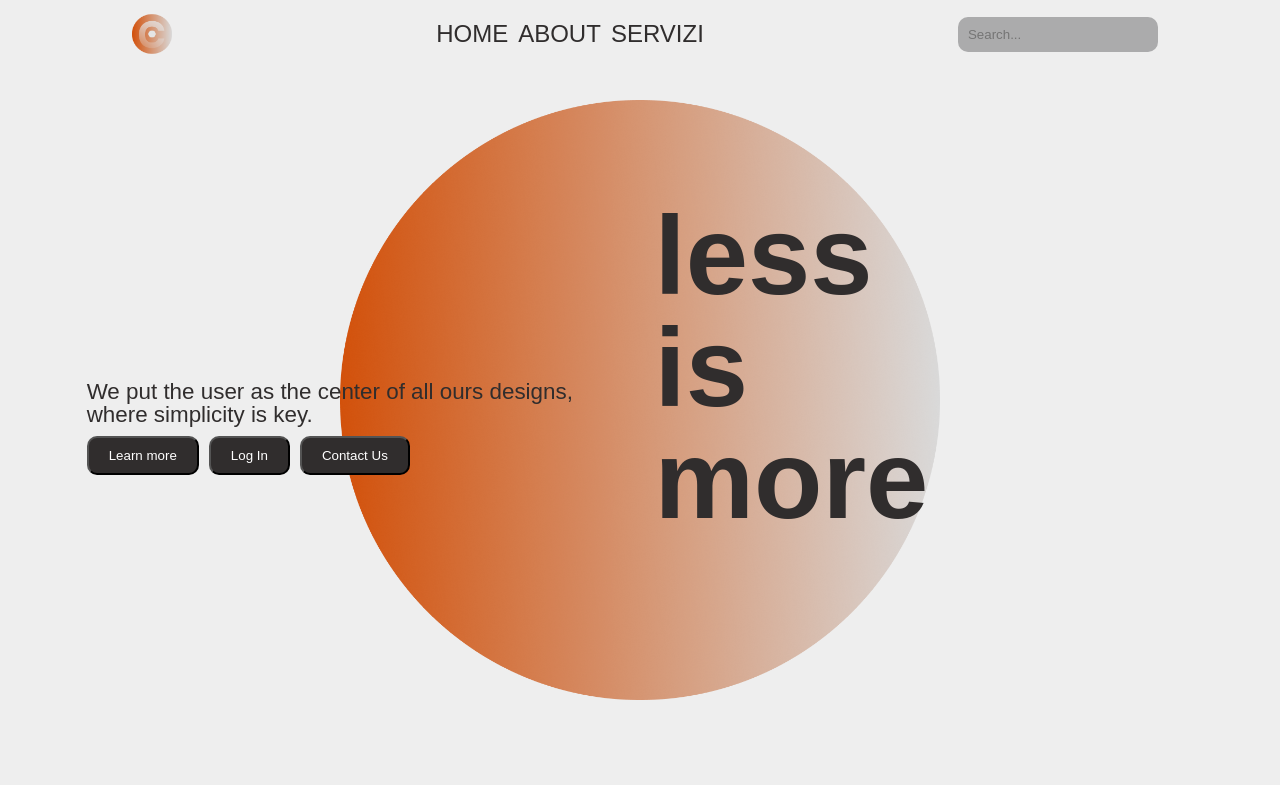
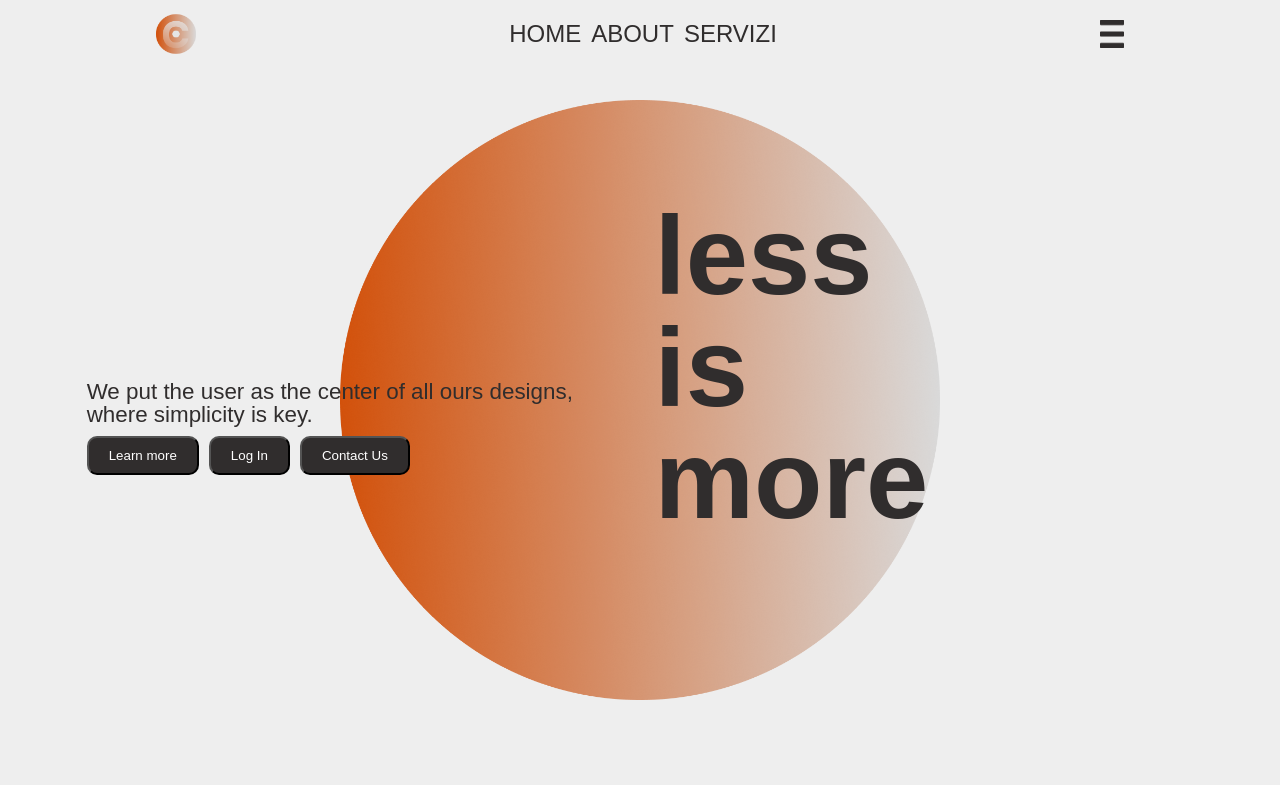
Before and after one commit to Jovelasirot/U2-W2-D3, a plain HTML site: page index.html in a window 1280 px wide. Shown: the top 785 px of the page. Drawn offline with Linux system fonts and the light colour scheme; a web font is replaced by a local one.

Commit message:
minor fixes

```diff
--- a/assets/scss/partials/_nav.scss
+++ b/assets/scss/partials/_nav.scss
@@ -13,6 +13,7 @@ nav{
     ul{
       @include centery;
       padding: 10px 20px;
+
       li{
         margin-right: 10px;
         a{
@@ -40,3 +41,8 @@ nav{
 
     }
   }
+
+  .burger{
+    width: 5%;
+    padding: 20px 20px;
+  }
--- a/index.html
+++ b/index.html
@@ -15,15 +15,7 @@
           <li><a href="#">About</a></li>
           <li><a href="#">Servizi</a></li>
         </ul>
-        <div class="search-container">
-          <form action="#" method="get">
-            <input
-              type="text"
-              class="search-input"
-              name="search"
-              placeholder="Search..."
-            />
-          </form>
+      <img src="./assets/img/burger.png" alt="menu" class="burger">
         </div>
       </nav>
     </header>
```
Also changed, not shown: assets/img/burger.png (added), assets/scss/main.css, 1 other file.
